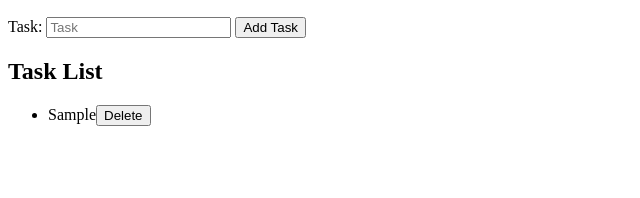
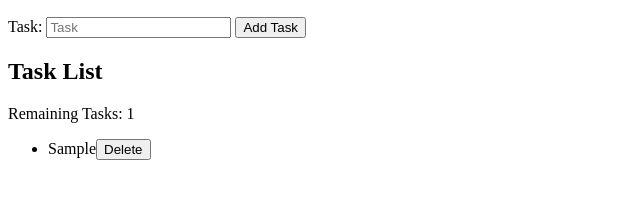
Before and after one commit to J-Sadiq/task-manager, a plain HTML site: page index.html in a window 1280 px wide. Both pictures are taken after typing "Sample" into the empty fields and a click on the button "Add Task". Shown: the part 110-308 px from the top of the page, without its empty margins (0-640 px from the left). Drawn offline with Linux system fonts and the light colour scheme.

Commit message:
Add Functionalities to the task manager

```diff
--- a/index.html
+++ b/index.html
@@ -21,6 +21,9 @@
 
       <section id="task-list">
         <h2>Task List</h2>
+        <p id="remaining-tasks">
+          Remaining Tasks: <span id="remaining-count">0</span>
+        </p>
         <ul id="tasks"></ul>
       </section>
       <script src="script.js"></script>
--- a/script.js
+++ b/script.js
@@ -1,28 +1,45 @@
 const taskForm = document.getElementById("add-task-form");
 const taskInput = document.getElementById("task");
 const tasks = document.getElementById("tasks");
+const remainingCount = document.getElementById("remaining-count");
 
+let taskList = [];
 taskForm.addEventListener("submit", function (event) {
   event.preventDefault();
-  const listItem = document.createElement("li");
+  let myTask = {
+    id: Date.now(),
+    text: taskInput.value,
+    completed: false,
+  };
+  taskList.push(myTask);
+  renderTasks();
+  taskInput.value = "";
+});
 
-  const deleteButton = document.createElement("button");
-
-  deleteButton.textContent = "Delete";
-
-  listItem.textContent = taskInput.value;
-
-  listItem.appendChild(deleteButton);
-
-  tasks.appendChild(listItem);
-
-  taskInput.value = "";
-
-  deleteButton.addEventListener("click", function () {
-    listItem.remove();
+function renderTasks() {
+  tasks.innerHTML = "";
+  taskList.forEach((task) => {
+    const listItem = document.createElement("li");
+    const deleteButton = document.createElement("button");
+    deleteButton.textContent = "Delete";
+    deleteButton.addEventListener("click", function (event) {
+      event.stopPropagation();
+      taskList = taskList.filter((t) => t.id !== task.id);
+      renderTasks();
+    });
+    listItem.addEventListener("click", function () {
+      task.completed = !task.completed;
+      listItem.classList.toggle("completed", task.completed);
+      console.log(taskList);
+      renderTasks();
+    });
+    if (task.completed) {
+      listItem.classList.add("completed");
+    }
+    listItem.textContent = task.text;
+    listItem.appendChild(deleteButton);
+    tasks.appendChild(listItem);
   });
-
-  listItem.addEventListener("click", function () {
-    listItem.classList.toggle("completed");
-  });
-});
+  const remainingTasks = taskList.filter((t) => !t.completed).length;
+  remainingCount.textContent = remainingTasks;
+}
```
